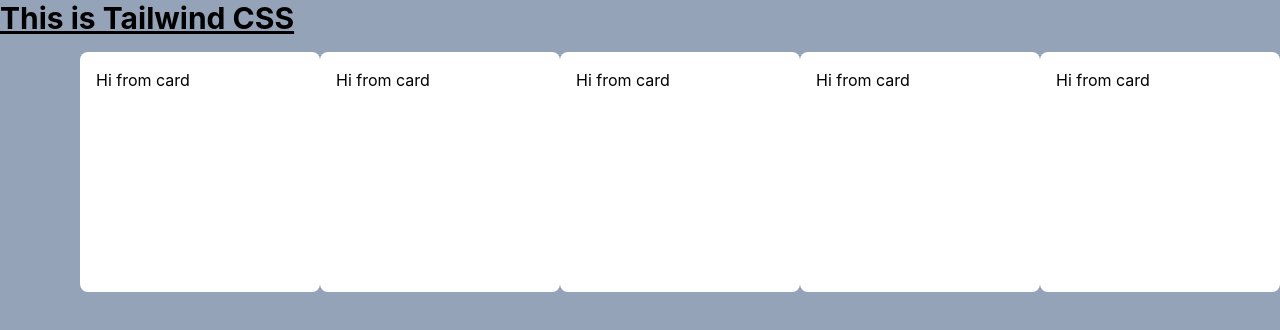
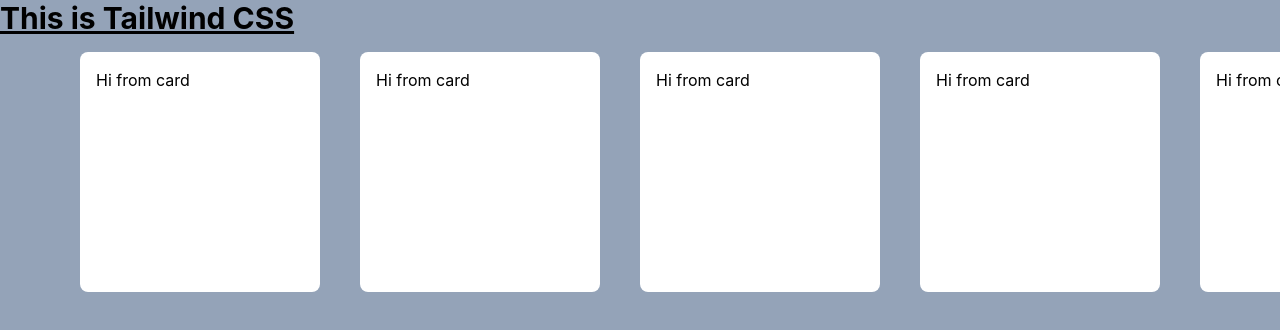
Before and after one commit to Bestest-Study-Group/bestest-chrome-extension, a React (Create React App) app: page / in a window 1280 px wide. Shown: the top 330 px of the page. Built offline with nearby package versions, Linux system fonts and the light colour scheme.

Commit message:
horizontal scrolling for card row

```diff
--- a/src/App.tsx
+++ b/src/App.tsx
@@ -6,7 +6,7 @@
 function App() {
 
 	let cards = []
-	for(let i = 0; i < 5; i++){
+	for(let i = 0; i < 10; i++){
 		cards.push(
 			<Card>
 				<h1>Hi from card</h1>
--- a/src/templateComponents/CardRow.tsx
+++ b/src/templateComponents/CardRow.tsx
@@ -1,7 +1,7 @@
 import React from "react";
 function CardRow(props:any){
     return(
-        <div className="grid grid-rows-1 grid-flow-col px-20 py-4">
+        <div className="grid grid-rows-1 grid-flow-col px-20 py-4 gap-10 overflow-x-auto">
             {props.children}
         </div>
     )
```
